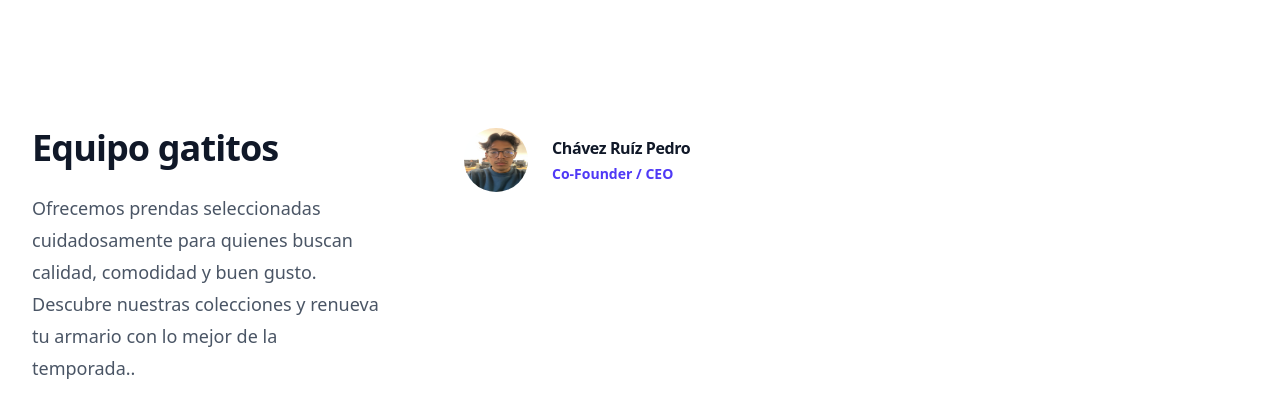
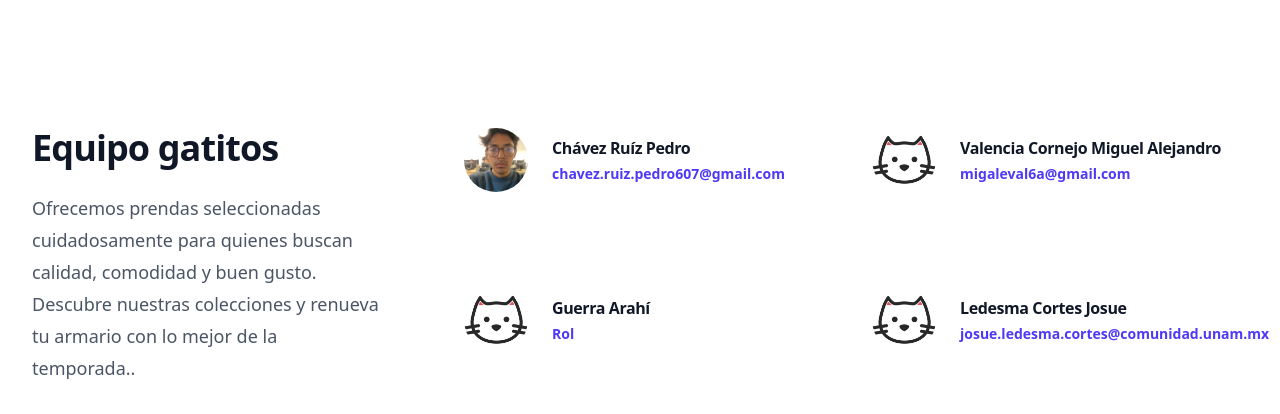
Before and after one commit to PeterDayne/EquipoGatitos, a React (Vite) app in the folder proyect-gatitos/tailwind-app/: page /Team in a window 1280 px wide. Shown: the top 414 px of the page. Built offline with nearby package versions, Linux system fonts and the light colour scheme.

Commit message:
Se agregaron los integrantes a Team section

```diff
--- a/proyect-gatitos/tailwind-app/index.html
+++ b/proyect-gatitos/tailwind-app/index.html
@@ -2,7 +2,7 @@
 <html lang="en">
   <head>
     <meta charset="UTF-8" />
-    <link rel="icon" type="image/svg+xml" href="/vite.svg" />
+    <link rel="icon" type="image/svg+xml" href="/src/assets/pngegg.png" />
     <meta name="viewport" content="width=device-width, initial-scale=1.0" />
     <title>Gatitos Shop</title>
   </head>
--- a/proyect-gatitos/tailwind-app/src/About.jsx
+++ b/proyect-gatitos/tailwind-app/src/About.jsx
@@ -18,43 +18,45 @@ return (
     <div class="lg:col-span-2 lg:col-start-1 lg:row-start-1 lg:mx-auto lg:grid lg:w-full lg:max-w-7xl lg:grid-cols-2 lg:gap-x-8 lg:px-8">
       <div class="lg:pr-4">
         <div class="lg:max-w-lg">
-          <p class="text-base/7 font-semibold text-indigo-600">Deploy faster</p>
-          <h1 class="mt-2 text-4xl font-semibold tracking-tight text-pretty text-gray-900 sm:text-5xl">A better workflow</h1>
-          <p class="mt-6 text-xl/8 text-gray-700">Aliquet nec orci mattis amet quisque ullamcorper neque, nibh sem. At arcu, sit dui mi, nibh dui, diam eget aliquam. Quisque id at vitae feugiat egestas.</p>
+          <p class="text-base/7 font-semibold text-indigo-600">Equipo Gatitos</p>
+          <h1 class="mt-2 text-4xl font-semibold tracking-tight text-pretty text-gray-900 sm:text-5xl">Sobre el Proyecto</h1>
+          <p class="mt-6 text-xl/8 text-gray-700">"Aplicación web interactiva para CRUD de productos, desarrollada con React y Tailwind CSS como parte de un proyecto colaborativo de equipo."</p>
         </div>
       </div>
     </div>
     <div class="-mt-12 -ml-12 p-12 lg:sticky lg:top-4 lg:col-start-2 lg:row-span-2 lg:row-start-1 lg:overflow-hidden">
-      <img class="w-[48rem] max-w-none rounded-xl bg-gray-900 shadow-xl ring-1 ring-gray-400/10 sm:w-[57rem]" src="https://tailwindcss.com/plus-assets/img/component-images/dark-project-app-screenshot.png" alt=""/>
+      <img class="w-[48rem] max-w-none rounded-xl bg-gray-900 shadow-xl ring-1 ring-gray-400/10 sm:w-[57rem]" src="https://www.wimi-teamwork.com/static/medias/yyyy.png" alt=""/>
     </div>
     <div class="lg:col-span-2 lg:col-start-1 lg:row-start-2 lg:mx-auto lg:grid lg:w-full lg:max-w-7xl lg:grid-cols-2 lg:gap-x-8 lg:px-8">
       <div class="lg:pr-4">
         <div class="max-w-xl text-base/7 text-gray-700 lg:max-w-lg">
-          <p>Faucibus commodo massa rhoncus, volutpat. Dignissim sed eget risus enim. Mattis mauris semper sed amet vitae sed turpis id. Id dolor praesent donec est. Odio penatibus risus viverra tellus varius sit neque erat velit. Faucibus commodo massa rhoncus, volutpat. Dignissim sed eget risus enim. Mattis mauris semper sed amet vitae sed turpis id.</p>
+          <p>El proyecto surgió como una iniciativa colaborativa entre estudiantes con el fin de fortalecer habilidades en diseño de interfaces, lógica de componentes, consumo de datos y buenas prácticas de desarrollo. Actualmente, el sistema cuenta con funciones como listado de productos, creación, edición y eliminación de elementos, todo ello dentro de una interfaz minimalista y responsiva.</p>
           <ul role="list" class="mt-8 space-y-8 text-gray-600">
+            <h1 class="mt-2 text-4xl font-semibold tracking-tight text-pretty text-gray-900 sm:text-5xl">Tecnologías utilizadas</h1>
             <li class="flex gap-x-3">
+
               <svg class="mt-1 size-5 flex-none text-indigo-600" viewBox="0 0 20 20" fill="currentColor" aria-hidden="true" data-slot="icon">
                 <path fill-rule="evenodd" d="M5.5 17a4.5 4.5 0 0 1-1.44-8.765 4.5 4.5 0 0 1 8.302-3.046 3.5 3.5 0 0 1 4.504 4.272A4 4 0 0 1 15 17H5.5Zm3.75-2.75a.75.75 0 0 0 1.5 0V9.66l1.95 2.1a.75.75 0 1 0 1.1-1.02l-3.25-3.5a.75.75 0 0 0-1.1 0l-3.25 3.5a.75.75 0 1 0 1.1 1.02l1.95-2.1v4.59Z" clip-rule="evenodd" />
               </svg>
-              <span><strong class="font-semibold text-gray-900">Push to deploy.</strong> Lorem ipsum, dolor sit amet consectetur adipisicing elit. Maiores impedit perferendis suscipit eaque, iste dolor cupiditate blanditiis ratione.</span>
+
+              <span><strong class="font-semibold text-gray-900">React</strong></span>
             </li>
             <li class="flex gap-x-3">
               <svg class="mt-1 size-5 flex-none text-indigo-600" viewBox="0 0 20 20" fill="currentColor" aria-hidden="true" data-slot="icon">
                 <path fill-rule="evenodd" d="M10 1a4.5 4.5 0 0 0-4.5 4.5V9H5a2 2 0 0 0-2 2v6a2 2 0 0 0 2 2h10a2 2 0 0 0 2-2v-6a2 2 0 0 0-2-2h-.5V5.5A4.5 4.5 0 0 0 10 1Zm3 8V5.5a3 3 0 1 0-6 0V9h6Z" clip-rule="evenodd" />
               </svg>
-              <span><strong class="font-semibold text-gray-900">SSL certificates.</strong> Anim aute id magna aliqua ad ad non deserunt sunt. Qui irure qui lorem cupidatat commodo.</span>
+              <span><strong class="font-semibold text-gray-900">Tailwind CSS</strong></span>
             </li>
             <li class="flex gap-x-3">
               <svg class="mt-1 size-5 flex-none text-indigo-600" viewBox="0 0 20 20" fill="currentColor" aria-hidden="true" data-slot="icon">
                 <path d="M4.632 3.533A2 2 0 0 1 6.577 2h6.846a2 2 0 0 1 1.945 1.533l1.976 8.234A3.489 3.489 0 0 0 16 11.5H4c-.476 0-.93.095-1.344.267l1.976-8.234Z" />
                 <path fill-rule="evenodd" d="M4 13a2 2 0 1 0 0 4h12a2 2 0 1 0 0-4H4Zm11.24 2a.75.75 0 0 1 .75-.75H16a.75.75 0 0 1 .75.75v.01a.75.75 0 0 1-.75.75h-.01a.75.75 0 0 1-.75-.75V15Zm-2.25-.75a.75.75 0 0 0-.75.75v.01c0 .414.336.75.75.75H13a.75.75 0 0 0 .75-.75V15a.75.75 0 0 0-.75-.75h-.01Z" clip-rule="evenodd" />
               </svg>
-              <span><strong class="font-semibold text-gray-900">Database backups.</strong> Ac tincidunt sapien vehicula erat auctor pellentesque rhoncus. Et magna sit morbi lobortis.</span>
+              <span><strong class="font-semibold text-gray-900">Vite</strong></span>
             </li>
           </ul>
-          <p class="mt-8">Et vitae blandit facilisi magna lacus commodo. Vitae sapien duis odio id et. Id blandit molestie auctor fermentum dignissim. Lacus diam tincidunt ac cursus in vel. Mauris varius vulputate et ultrices hac adipiscing egestas. Iaculis convallis ac tempor et ut. Ac lorem vel integer orci.</p>
-          <h2 class="mt-16 text-2xl font-bold tracking-tight text-gray-900">No server? No problem.</h2>
-          <p class="mt-6">Id orci tellus laoreet id ac. Dolor, aenean leo, ac etiam consequat in. Convallis arcu ipsum urna nibh. Pharetra, euismod vitae interdum mauris enim, consequat vulputate nibh. Maecenas pellentesque id sed tellus mauris, ultrices mauris. Tincidunt enim cursus ridiculus mi. Pellentesque nam sed nullam sed diam turpis ipsum eu a sed convallis diam.</p>
+          <p class="mt-8">Además de servir como portafolio técnico, este proyecto refleja el trabajo en equipo, el aprendizaje continuo y la pasión por la tecnología. Seguimos trabajando en mejoras y nuevas características que nos permitan explorar aún más herramientas del ecosistema JavaScript moderno.</p>
+
         </div>
       </div>
     </div>
--- a/proyect-gatitos/tailwind-app/src/ContactUs.jsx
+++ b/proyect-gatitos/tailwind-app/src/ContactUs.jsx
@@ -7,8 +7,8 @@ function ContactUs() {
     <div className="isolate pt-20 bg-white px-6 py-24 sm:py-32 lg:px-8">
 
   <div className="mx-auto max-w-2xl text-center">
-    <h2 className="text-4xl font-semibold tracking-tight text-balance text-gray-900 sm:text-5xl">Contact sales</h2>
-    <p className="mt-2 text-lg/8 text-gray-600">Aute magna irure deserunt veniam aliqua magna enim voluptate.</p>
+    <h2 className="text-4xl font-semibold tracking-tight text-balance text-gray-900 sm:text-5xl">Contáctanos</h2>
+    <p className="mt-2 text-lg/8 text-gray-600">Para dudas o sugerencias</p>
   </div>
   <form action="#" method="POST" className="mx-auto mt-16 max-w-xl sm:mt-20">
     <div className="grid grid-cols-1 gap-x-8 gap-y-6 sm:grid-cols-2">
--- a/proyect-gatitos/tailwind-app/src/TeamSection.jsx
+++ b/proyect-gatitos/tailwind-app/src/TeamSection.jsx
@@ -1,4 +1,5 @@
 import imagen from './assets/IMG_4812.jpg';
+import imagenG from './assets/pngegg.png';
 
 function TeamSection(){
  return(
@@ -11,10 +12,37 @@ function TeamSection(){
     <ul role="list" class="grid gap-x-8 gap-y-12 sm:grid-cols-2 sm:gap-y-16 xl:col-span-2">
       <li>
         <div class="flex items-center gap-x-6">
-          <img class="size-16 rounded-full" src={imagen} alt=""/>
+          <img class="size-16 rounded-full object-cover" src={imagen} alt=""/>
           <div>
             <h3 class="text-base/7 font-semibold tracking-tight text-gray-900">Chávez Ruíz Pedro</h3>
-            <p class="text-sm/6 font-semibold text-indigo-600">Co-Founder / CEO</p>
+            <p class="text-sm/6 font-semibold text-indigo-600">chavez.ruiz.pedro607@gmail.com</p>
+          </div>
+        </div>
+      </li>
+      <li>
+        <div class="flex items-center gap-x-6">
+          <img class="size-16 rounded-full object-cover" src={imagenG} alt=""/>
+          <div>
+            <h3 class="text-base/7 font-semibold tracking-tight text-gray-900">Valencia Cornejo Miguel Alejandro</h3>
+            <p class="text-sm/6 font-semibold text-indigo-600">migaleval6a@gmail.com</p>
+          </div>
+        </div>
+      </li>
+      <li>
+        <div class="flex items-center gap-x-6">
+          <img class="size-16 rounded-full object-cover " src={imagenG} alt=""/>
+          <div>
+            <h3 class="text-base/7 font-semibold tracking-tight text-gray-900">Guerra Arahí</h3>
+            <p class="text-sm/6 font-semibold text-indigo-600">Rol</p>
+          </div>
+        </div>
+      </li>
+      <li>
+        <div class="flex items-center gap-x-6">
+          <img class="size-16 rounded-full object-cover" src={imagenG} alt=""/>
+          <div>
+            <h3 class="text-base/7 font-semibold tracking-tight text-gray-900">Ledesma Cortes Josue</h3>
+            <p class="text-sm/6 font-semibold text-indigo-600">josue.ledesma.cortes@comunidad.unam.mx</p>
           </div>
         </div>
       </li>
```
Also changed, not shown: 1 other file (tests, documents, lock files or other folders).
